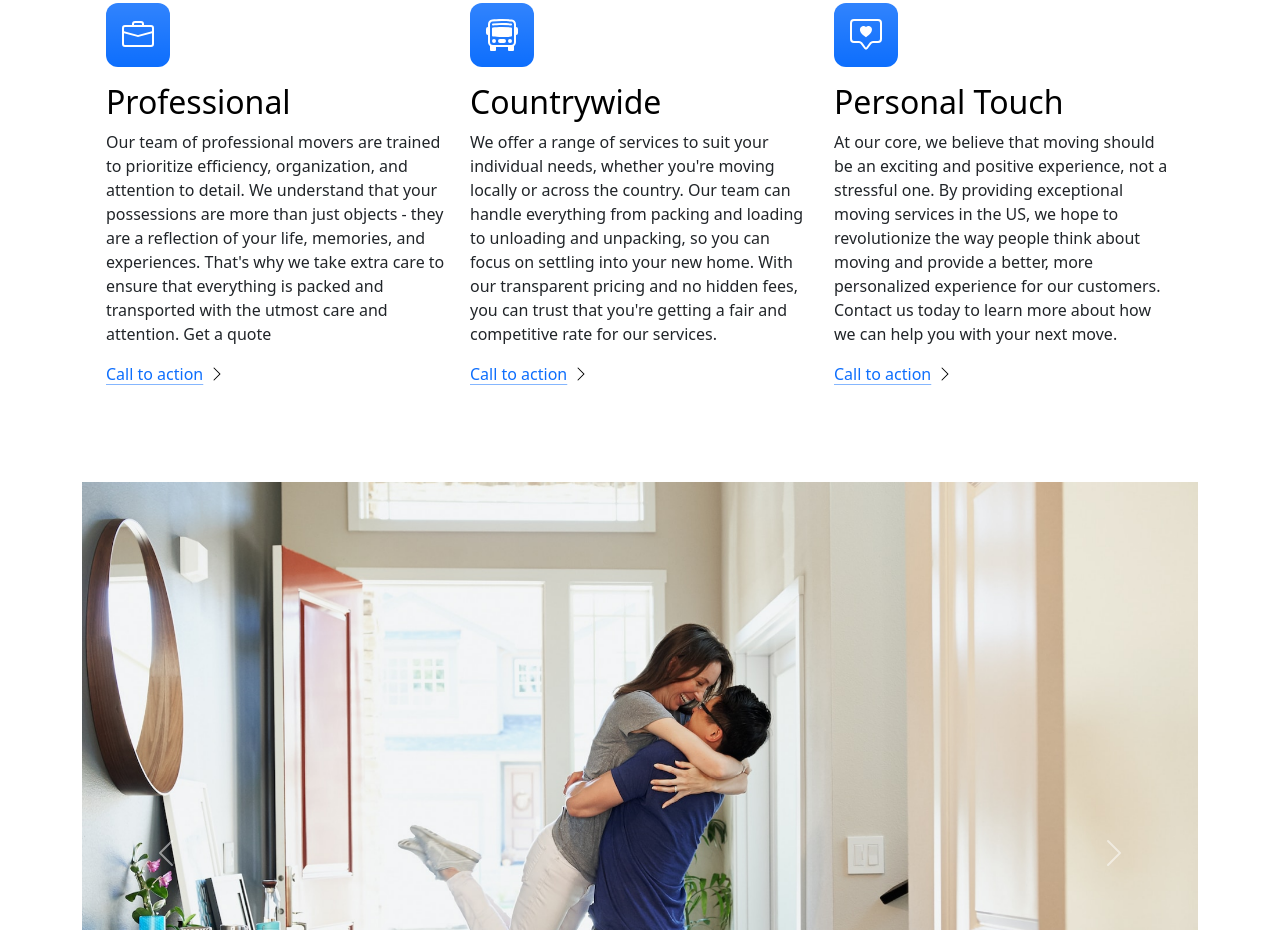
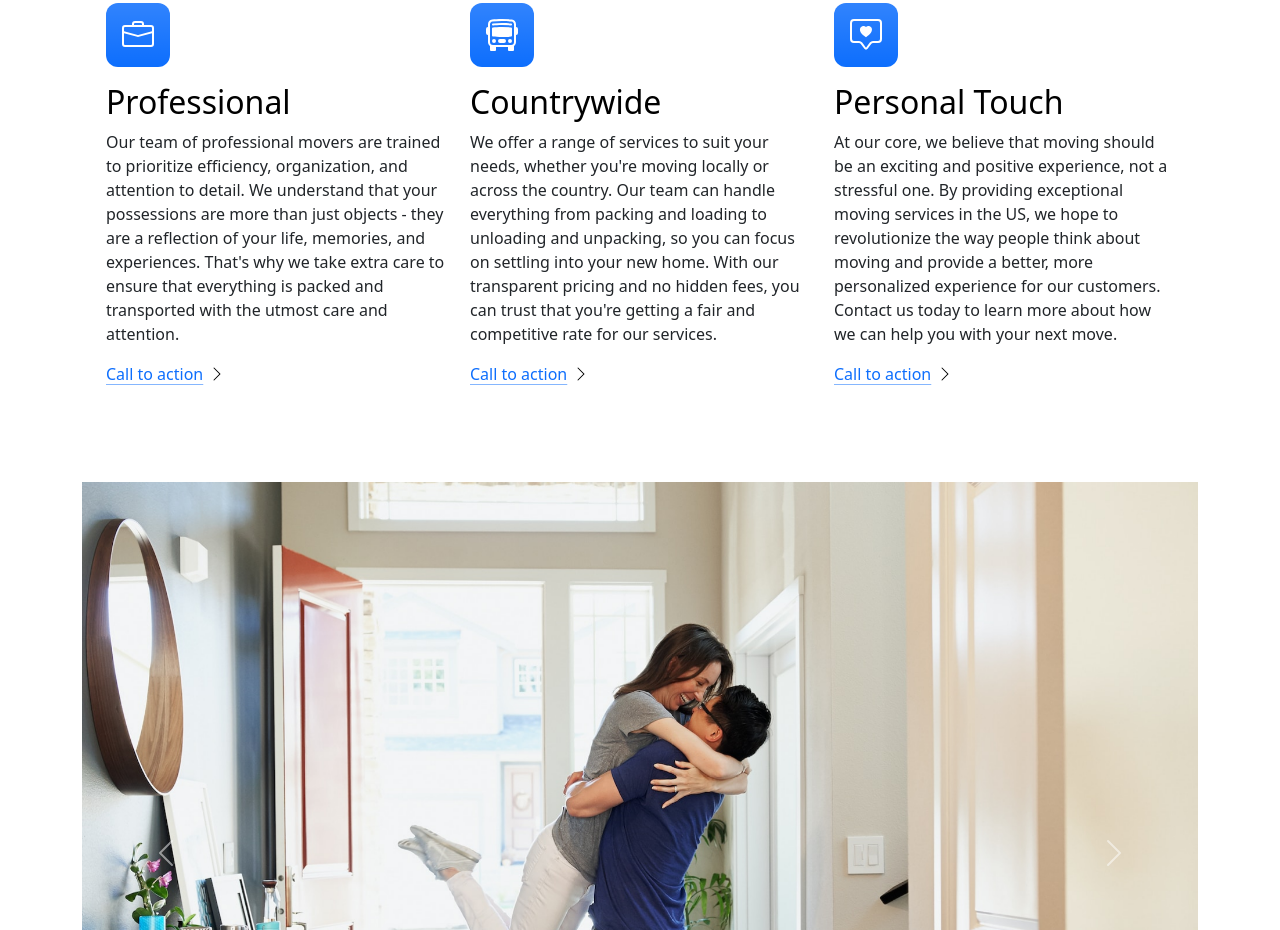
Before and after one commit to itzdiv/Bootstrap_proj1, a plain HTML site: page index.html in a window 1280 px wide. Shown: the part 936-1866 px from the top of the page. Drawn offline with nearby package versions, Linux system fonts and the light colour scheme.

Commit message:
Update index.html

```diff
--- a/index.html
+++ b/index.html
@@ -126,7 +126,7 @@
         <h3 class="fs-2 text-body-emphasis">Professional</h3>
         <p>
           Our team of professional movers are trained to prioritize efficiency, organization, and attention to detail. We understand that your possessions are more than just objects - they are a reflection of your life, memories, and experiences. That's why we take extra care to ensure that everything is packed and transported with the utmost care and attention.
-          Get a quote</p>
+          </p>
         <a href="#" class="icon-link">
           Call to action <img src="chevron-right.svg" alt="cevron">
           <svg class="bi"><use xlink:href="#chevron-right"></use></svg>
@@ -137,7 +137,7 @@
           <img src="bus-front.svg " alt="bus" style="width: 2rem; height: 2rem;">
         </div>
         <h3 class="fs-2 text-body-emphasis">Countrywide</h3>
-        <p>We offer a range of services to suit your individual needs, whether you're moving locally or across the country. Our team can handle everything from packing and loading to unloading and unpacking, so you can focus on settling into your new home. With our transparent pricing and no hidden fees, you can trust that you're getting a fair and competitive rate for our services.</p>
+        <p>We offer a range of services to suit your needs, whether you're moving locally or across the country. Our team can handle everything from packing and loading to unloading and unpacking, so you can focus on settling into your new home. With our transparent pricing and no hidden fees, you can trust that you're getting a fair and competitive rate for our services.</p>
         <a href="#" class="icon-link">
           Call to action <img src="chevron-right.svg" alt="cevron">
           <svg class="bi"><use xlink:href="#chevron-right"></use></svg>
```
